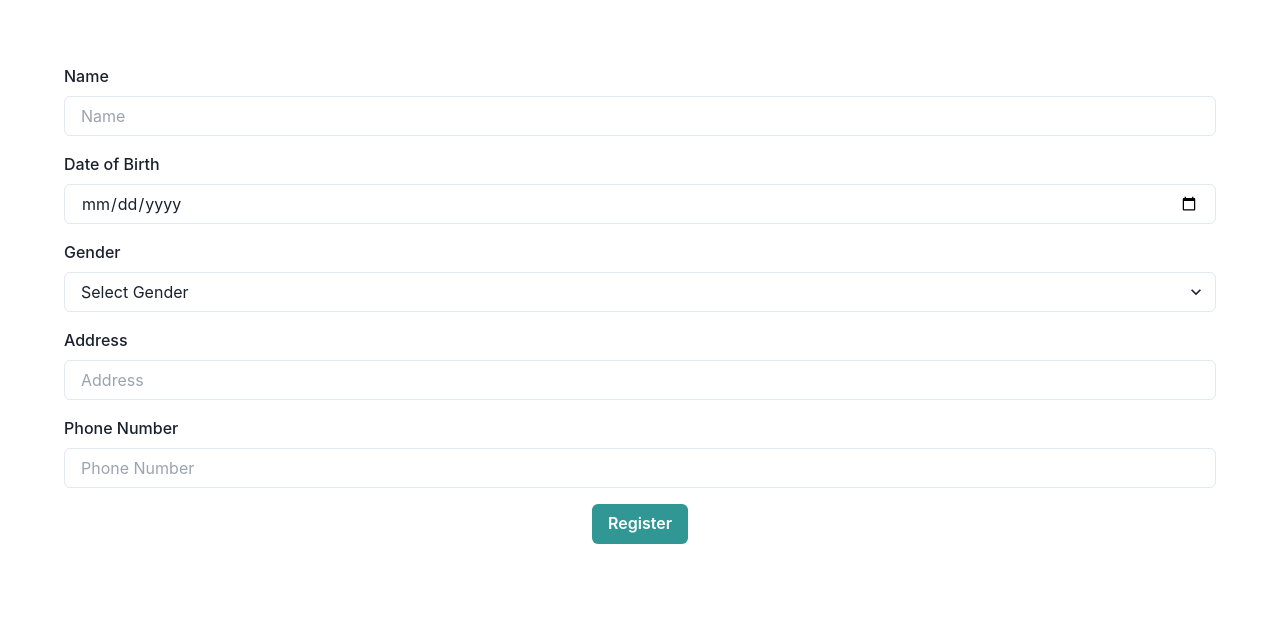
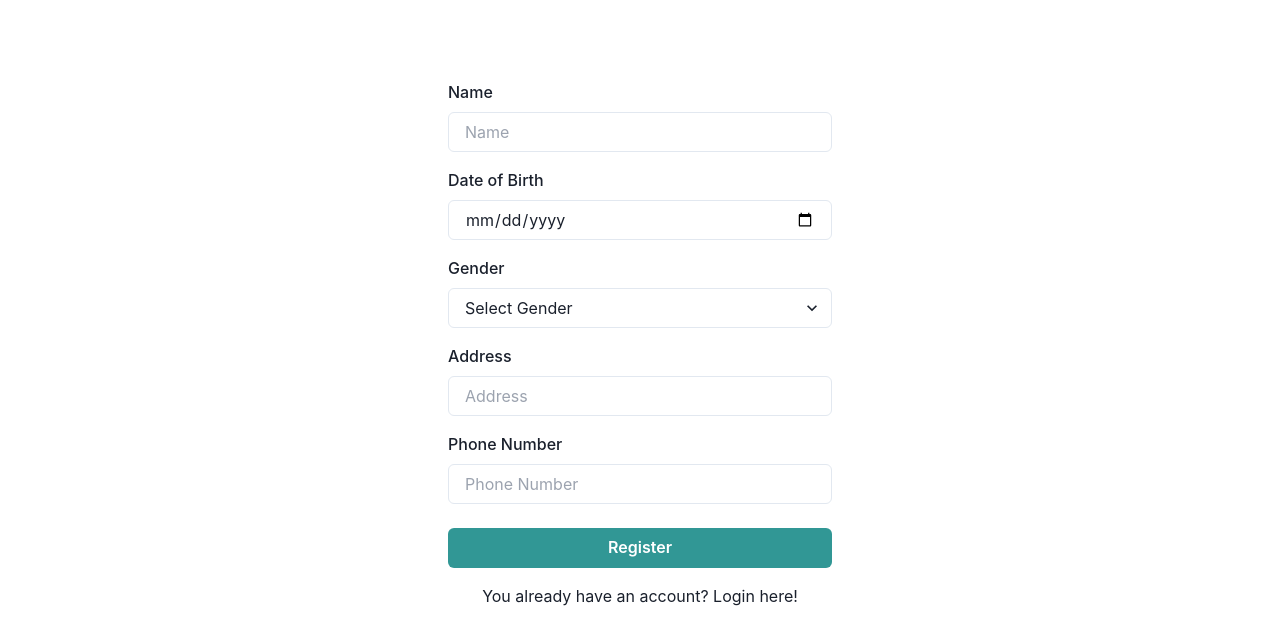
Before and after one commit to sham52/HMS, a React (Vite) app in the folder frontend/: page /register in a window 1280 px wide. Shown: the top 644 px of the page. Built offline with nearby package versions, Linux system fonts and the light colour scheme.

Commit message:
some other arrangaments

```diff
--- a/frontend/src/App.jsx
+++ b/frontend/src/App.jsx
@@ -6,6 +6,8 @@ import Login from "./components/Login";
 import Home from "./components/Home";
 import Register from "./components/Register";
 import Protected from "./components/Protected";
+import Main from "./components/Main";
+
 const App = () => {
   const [authToken, setAuthToken] = useState(true);
   useEffect(() => {
@@ -15,11 +17,12 @@ const App = () => {
   return (
     <>
       <Routes>
+        <Route path="/" element={<Home />} />
         <Route
-          path="/"
+          path="/main"
           element={
             <Protected authToken={authToken}>
-              <Home />
+              <Main />
             </Protected>
           }
         />
--- a/frontend/src/components/Home.jsx
+++ b/frontend/src/components/Home.jsx
@@ -2,7 +2,7 @@ import React from "react";
 import { ChakraProvider, Box, Heading, Text, Button } from "@chakra-ui/react";
 import { useNavigate } from "react-router-dom";
 
-const Home = () => {
+const Home = ({aut}) => {
   const navigate = useNavigate();
 
   return (
--- a/frontend/src/components/Login.jsx
+++ b/frontend/src/components/Login.jsx
@@ -1,5 +1,5 @@
 import React from 'react';
-import { ChakraProvider, Box, FormControl, FormLabel, Input, Button, FormErrorMessage } from '@chakra-ui/react';
+import { ChakraProvider, Box, FormControl, FormLabel, Input, Button, FormErrorMessage, Link } from '@chakra-ui/react';
 import { Formik, Form, Field } from 'formik';
 import * as Yup from 'yup';
 
@@ -10,14 +10,13 @@ const validationSchema = Yup.object().shape({
 
 const LoginPage = () => {
   const handleSubmit = (values, actions) => {
-
     console.log(values);
     actions.setSubmitting(false);
   };
 
   return (
     <ChakraProvider>
-      <Box p={8}>
+      <Box p={8} maxW="400px" mx="auto" mt={20}>
         <Formik
           initialValues={{ email: '', password: '' }}
           validationSchema={validationSchema}
@@ -43,9 +42,12 @@ const LoginPage = () => {
                   </FormControl>
                 )}
               </Field>
-              <Button mt={4} colorScheme="teal" isLoading={props.isSubmitting} type="submit">
+              <Button mt={4} colorScheme="teal" isLoading={props.isSubmitting} type="submit" w="100%">
                 Login
               </Button>
+              <Box mt={4}>
+                <Link href="/register">You don't have an account yet? Register here!</Link>
+              </Box>
             </Form>
           )}
         </Formik>
--- /dev/null
+++ b/frontend/src/components/Main.jsx
@@ -0,0 +1,9 @@
+import React from 'react'
+
+const Main = () => {
+  return (
+    <div>Main</div>
+  )
+}
+
+export default Main
--- a/frontend/src/components/Register.jsx
+++ b/frontend/src/components/Register.jsx
@@ -8,6 +8,7 @@ import {
   Button,
   FormErrorMessage,
   Select,
+  Link,
 } from "@chakra-ui/react";
 import { Formik, Form, Field } from "formik";
 import * as Yup from "yup";
@@ -37,7 +38,7 @@ const RegisterPage = () => {
 
   return (
     <ChakraProvider>
-      <Box p={8}>
+      <Box p={8} maxW="md" mx="auto">
         <Formik
           initialValues={{
             email: "",
@@ -57,6 +58,7 @@ const RegisterPage = () => {
               <Field name="name">
                 {({ field, form }) => (
                   <FormControl
+                    mt={4}
                     isInvalid={form.errors.name && form.touched.name}
                   >
                     <FormLabel htmlFor="name">Name</FormLabel>
@@ -136,13 +138,19 @@ const RegisterPage = () => {
               </Field>
               {/* Add other fields as needed */}
               <Button
-                mt={4}
+                mt={6}
                 colorScheme="teal"
                 isLoading={props.isSubmitting}
                 type="submit"
+                width="100%"
               >
                 Register
               </Button>
+              <Box mt={4}>
+                <Link href="/login">
+                  You already have an account? Login here!
+                </Link>
+              </Box>
             </Form>
           )}
         </Formik>
```
